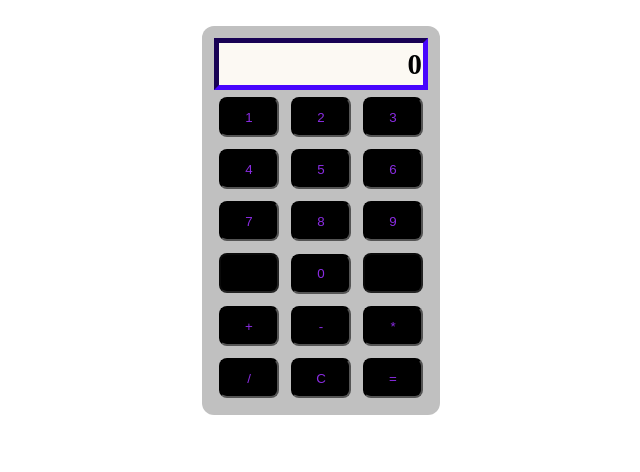
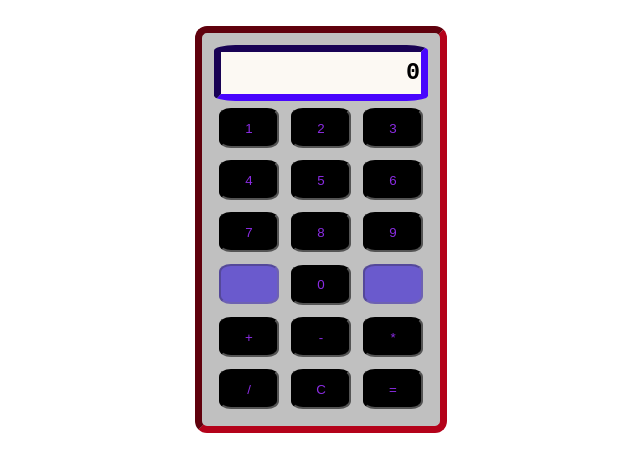
Before and after one commit to gbernales214/Git-Practice, a plain HTML site: page index.html in a window 1280 px wide. Shown: the whole page, without its empty margins (319-959 px from the left). Drawn offline with Linux system fonts and the light colour scheme.

Commit message:
End of Day 2

```diff
--- a/style.css
+++ b/style.css
@@ -1,11 +1,15 @@
 table{
     margin-right: auto;
     margin-left: auto;
-    border: 5px black;
+    border: 7.6px rgb(180, 2, 26);
     background-color: silver;
     padding: .8%;
     border-radius: 12px;
+    border-style: inset;
 }
+table:hover{
+    background-color: rgb(245, 16, 8);
+    }
 td{
     text-align: center;
     border: 3px rgb(48, 4, 168);
@@ -17,29 +21,51 @@ button{
     background-color: black;
     color: blueviolet;
     border-style: inset;
-    border-radius: 8px;
+    border-radius: 20%;
+    cursor: pointer;
+    transition: linear;
 }
 #display{
     text-align: right;
-    border: 5px rgb(48, 4, 168);
+    border: 7px rgb(48, 4, 168);
     background-color: rgb(252, 249, 243);
     width: 60px;
     height: 40px;
     border-style: inset;
     font-size: 1.8em;
+    border-radius: 10%;
+    transition: width 2s, height 2s;
+}
+#display:hover{
+    width: 80px;
+    height: 60px;
 }
 .x{
     color: rgb(77, 165, 77);
+    font-family: 'Segoe UI', Tahoma, Geneva, Verdana, sans-serif;
 }
 .y{
     color: rgb(22, 34, 209);
+    font-family: 'Trebuchet MS', 'Lucida Sans Unicode', 'Lucida Grande', 'Lucida Sans', Arial, sans-serif;
 }
 .operator{
     color: rgb(145, 9, 4);
+    font-family: -apple-system, BlinkMacSystemFont, 'Segoe UI', Roboto, Oxygen, Ubuntu, Cantarell, 'Open Sans', 'Helvetica Neue', sans-serif;
 }
 .answer{
     color: rgb(240, 120, 8);
+    font-family: Impact, Haettenschweiler, 'Arial Narrow Bold', sans-serif;
 }
 button:hover{
     background-color: rgb(253, 253, 253);
+    color: cyan;
+    font-family: 'Segoe UI', Tahoma, Geneva, Verdana, sans-serif;
+    font-size: 1.5em;
 }
+button:disabled{
+    background-color: slateblue;
+    cursor: default;
+}
+th{
+    font-family: monospace;
+}
```
